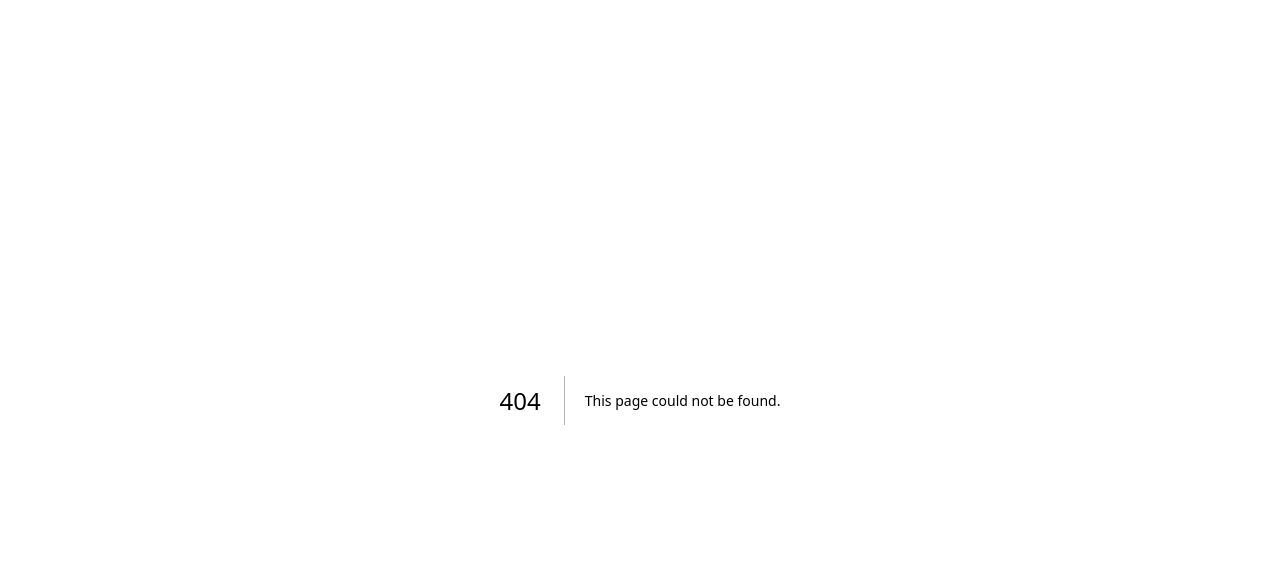
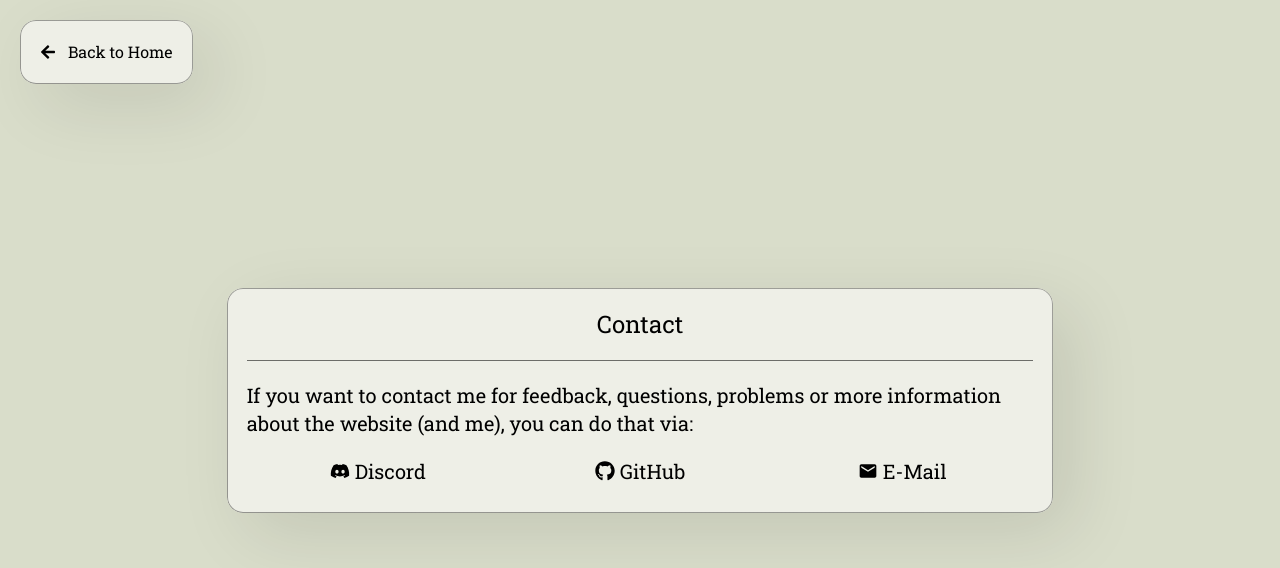
Before and after one commit to tobiazsh/tobiazsh.github.io, a Next.js app: page /contact in a window 1280 px wide. Before the commit this address had no page. Shown: the top 568 px of the page. Built offline with nearby package versions, Linux system fonts and the light colour scheme.

Commit message:
remove legal route

```diff
--- a/app/legal/contact/page.tsx
+++ b/app/contact/page.tsx
@@ -28,7 +28,9 @@ export default function ContactPage() {
 					}}
 				/>
 
-				<span className={`flex justify-center`}>If you have to contact me for feedback, questions, problems or other stuff, you can do that via:</span>
+				<span className={`flex justify-center`}>
+					If you want to contact me for feedback, questions, problems or more information about the website (and me), you can do that via:
+				</span>
 
 				<div className={`flex w-full [&_a]:flex-1 ${styles.center_content_a} pt-5 pb-2 max-sm:flex-col max-sm:space-y-5`}>
 					<a href={`https://www.discord.com/users/566693559420452915`}><FaDiscord /> Discord</a>
```
